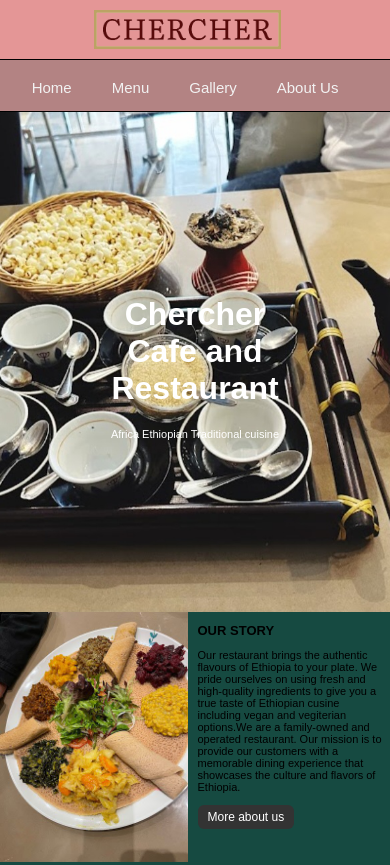
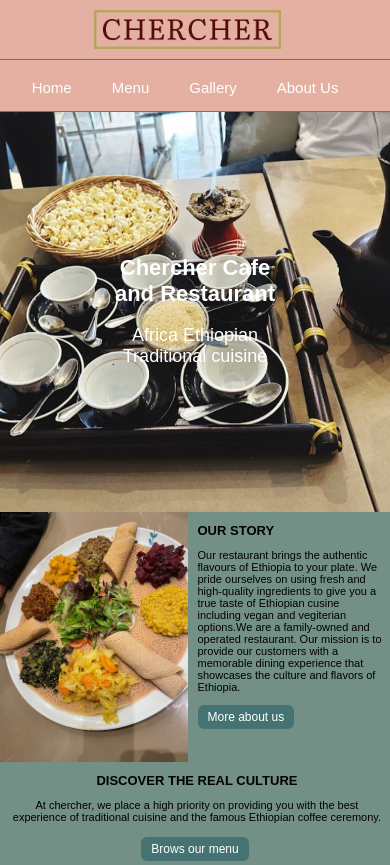
Before and after one commit to blenhenok/Chercher, a plain HTML site: page index.html in a window 390 px wide. Shown: the top 865 px of the page. Drawn offline with Linux system fonts and the light colour scheme.

Commit message:
color coding

```diff
--- a/style.css
+++ b/style.css
@@ -3,11 +3,11 @@ body {
   margin: 0;
   padding: 0;
   font-family: Arial, Helvetica, sans-serif;
-  background-color: #164a41;
+  background-color: #739086;
 }
 .topnav {
   overflow: hidden;
-  background-color: #e49696;
+  background-color: #e4b0a2;
 
  }
 
@@ -31,7 +31,7 @@ body {
 }
 .topnav .links a {
   display: block;
-  color: #f2f2f2;
+  color: #fffffc;
   text-align: center;
   padding: 10px 30px;
   text-decoration: none;
@@ -85,7 +85,7 @@ body {
   display: inline-block;
   padding: 10px 20px;
   text-decoration: none;
-  background-color: #333;
+  background-color: #457373;
   color: #fff;
   border-radius: 6px;
 }
@@ -124,7 +124,7 @@ body {
   display: inline-block;
   padding: 10px 20px;
   text-decoration: none;
-  background-color: #333;
+  background-color: #457373;
   color: #fff;
   border-radius: 6px;
 }
@@ -181,24 +181,27 @@ body {
     flex-direction: column;
   }
   .topnav .links{
-    background-color: #b38383;
-    border-bottom: 1px solid #000;
-    border-top: 1px solid #000;
+    background-color: #e4b0a2;
+    border-bottom: 1px solid #757272;
+    border-top: 1px solid #757272;
     padding-left: 3%;
   }
   .topnav .links a {
     float: center;
     display: block;
-    color: #f2f2f2;
     text-align: center;
     padding: 15px 20px;
     text-decoration: none;
     font-size: 15px;
   }
-
-  .topnav .links a:hover {
-    background-color: #ddd;
-    color: black;
+  .hero{
+    height: 400px;
+  }
+  .hero-text h1{
+    font-size: 22px;
+  }
+  .hero-text p{
+    font-size: 18px;
   }
   .mid img {
     flex: 1;
@@ -220,7 +223,6 @@ body {
     display: inline-block;
     padding: 5px 10px;
     text-decoration: none;
-    background-color: #333;
     color: #fff;
     border-radius: 6px;
     font-size: 12px;
@@ -239,7 +241,6 @@ body {
     display: inline-block;
     padding: 5px 10px;
     text-decoration: none;
-    background-color: #333;
     color: #fff;
     border-radius: 6px;
     font-size: 12px;
--- a/trad.css
+++ b/trad.css
@@ -4,12 +4,12 @@
     box-sizing: border-box;
 }
 body{
-  background-color: #ccd5d2;
+  background-color: #739086;
   color:#152935;
 }
 .topnav {
   overflow: hidden;
-  background-color: #333;
+  background-color: #e4b0a2;
 }
 
 .topnav .logo {
```
